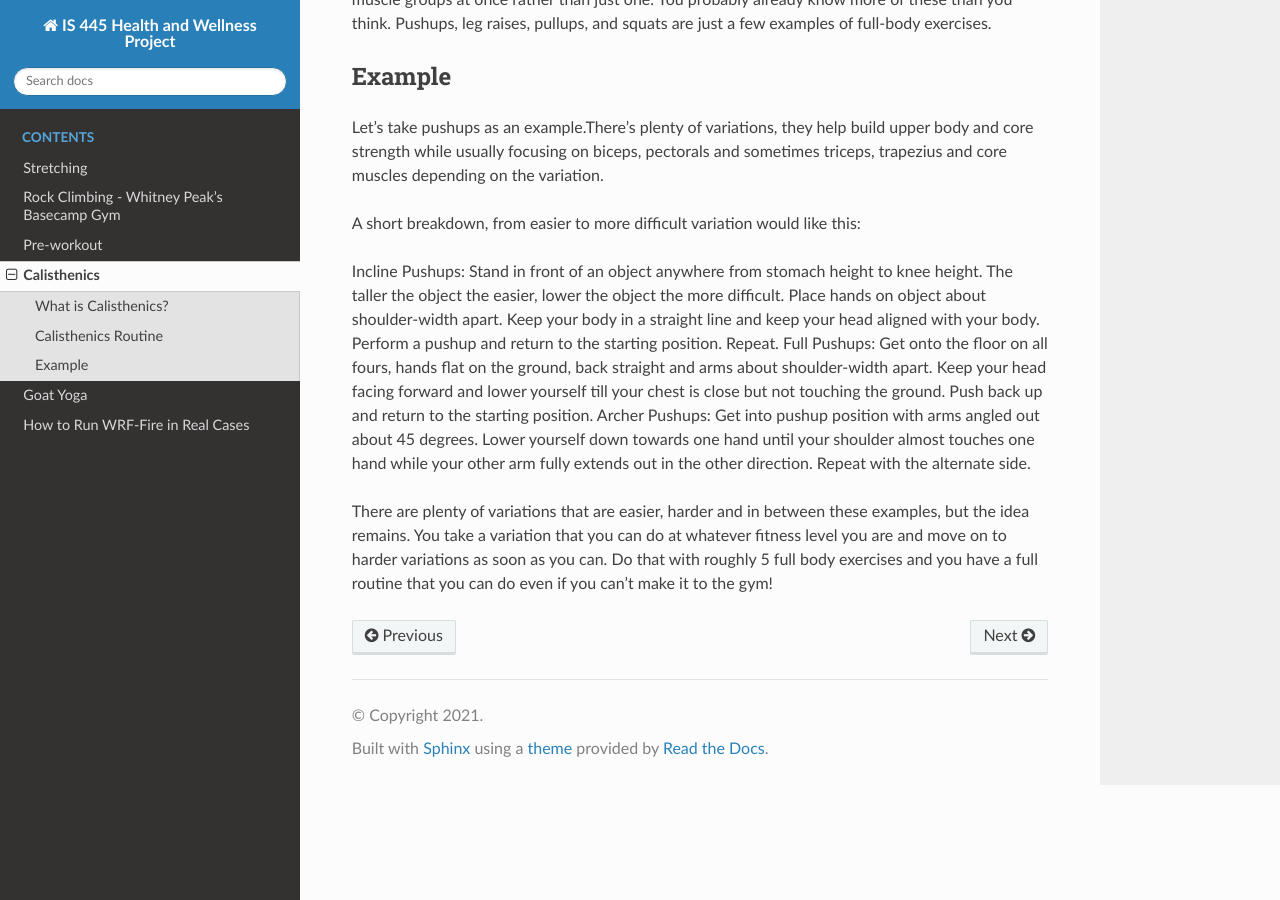
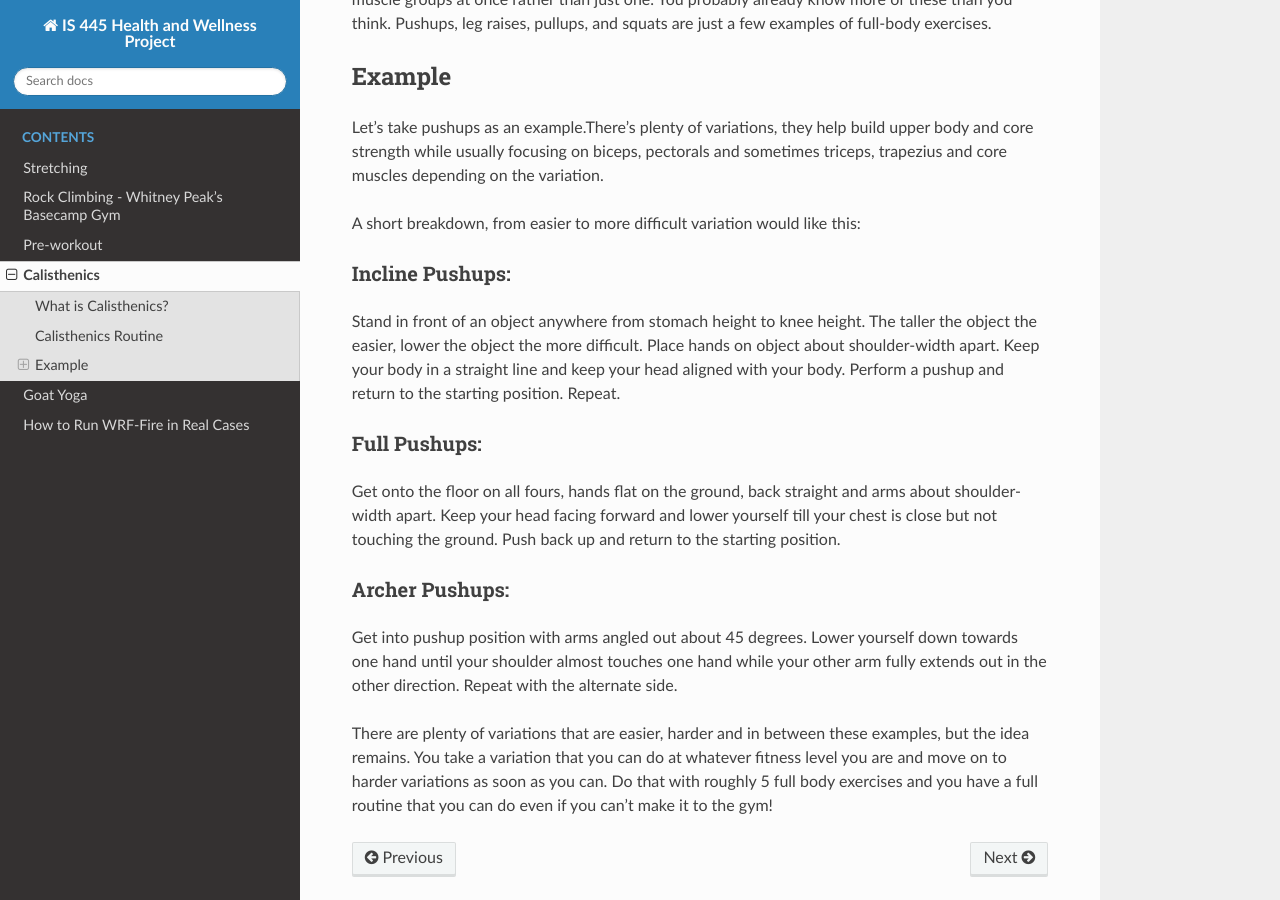
Before and after one commit to evanchinn/IS445Wiki, a Sphinx documentation site: the page built from UNR-WRF-FIRE-main/docs/source/Linux.rst, in a window 1280 px wide and 900 px high, scrolled down 596 px. Built offline with Sphinx 7.4.7 and the Read the Docs theme 2.0.0, drawn with Linux system fonts in a browser that asks for light colours.

Commit message:
Update Linux.rst

```diff
--- a/UNR-WRF-FIRE-main/docs/source/Linux.rst
+++ b/UNR-WRF-FIRE-main/docs/source/Linux.rst
@@ -26,9 +26,19 @@ Let’s take pushups as an example.There’s plenty of variations, they help bui
 
 A short breakdown, from easier to more difficult variation would like this:
 
-Incline Pushups: Stand in front of an object anywhere from stomach height to knee height. The taller the object the easier, lower the object the more difficult. Place hands on object about shoulder-width apart. Keep your body in a straight line and keep your head aligned with your body. Perform a pushup and return to the starting position. Repeat.
-Full Pushups: Get onto the floor on all fours, hands flat on the ground, back straight and arms about shoulder-width apart. Keep your head facing forward and lower yourself till your chest is  close but not touching the ground. Push back up and return to the starting position.
-Archer Pushups: Get into pushup position with arms angled out about 45 degrees. Lower yourself down towards one hand until your shoulder almost touches one hand while your other arm fully extends out in the other direction. Repeat with the alternate side.
+Incline Pushups:
+^^^^^^^^^^^^^^^^
+
+Stand in front of an object anywhere from stomach height to knee height. The taller the object the easier, lower the object the more difficult. Place hands on object about shoulder-width apart. Keep your body in a straight line and keep your head aligned with your body. Perform a pushup and return to the starting position. Repeat.
+
+Full Pushups:
+^^^^^^^^^^^^^
+Get onto the floor on all fours, hands flat on the ground, back straight and arms about shoulder-width apart. Keep your head facing forward and lower yourself till your chest is  close but not touching the ground. Push back up and return to the starting position.
+
+Archer Pushups:
+^^^^^^^^^^^^^^^
+
+Get into pushup position with arms angled out about 45 degrees. Lower yourself down towards one hand until your shoulder almost touches one hand while your other arm fully extends out in the other direction. Repeat with the alternate side.
 
 .. raw:: html
    <hr>
```
